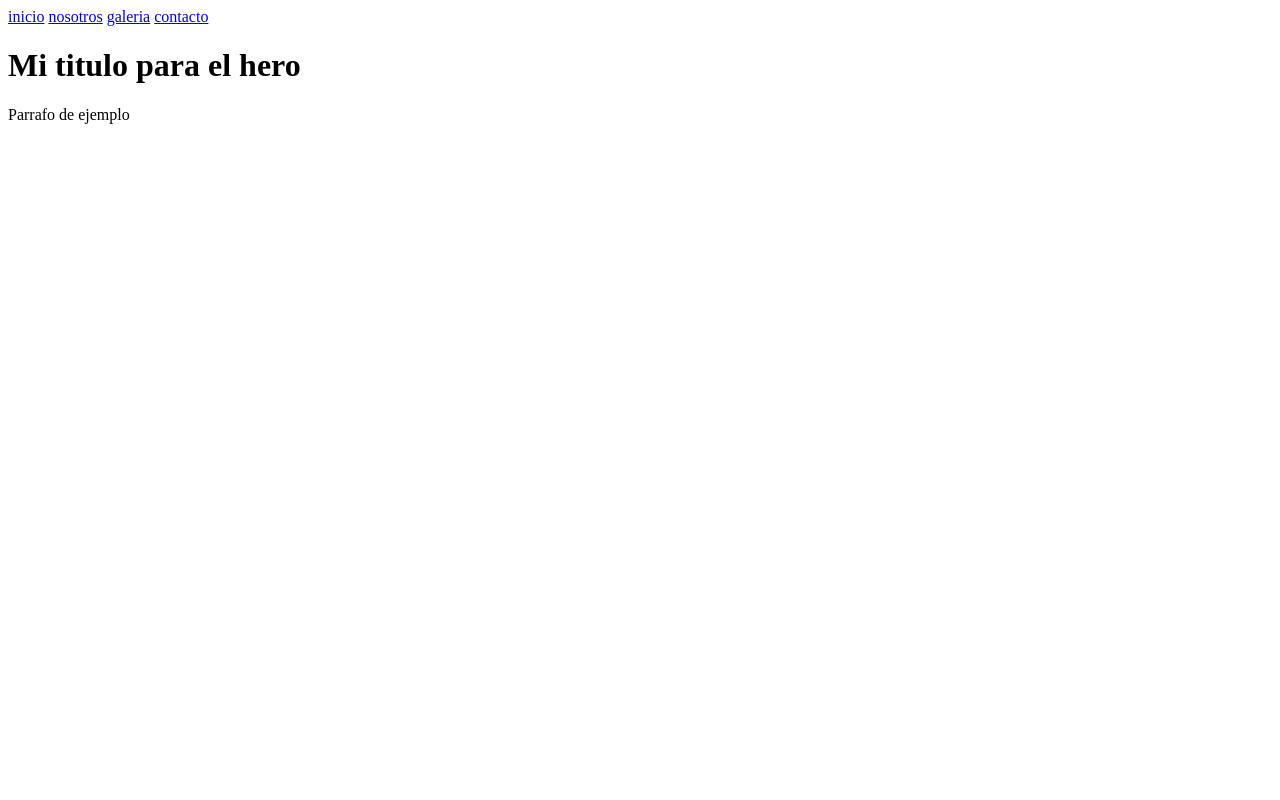
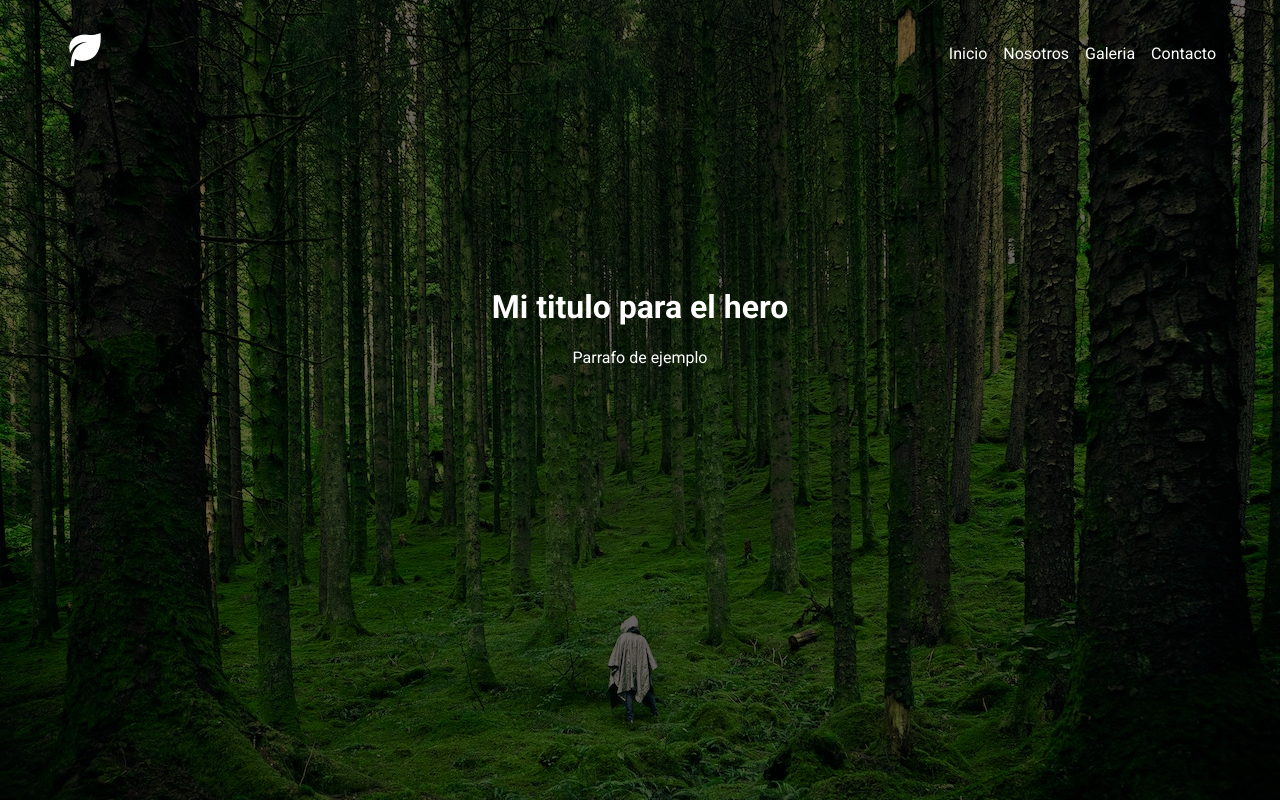
Before and after one commit to manueldavid95/carpeta-de-practicas, a plain HTML site: page 01-hero/index.html in a window 1280 px wide. Drawn offline with nearby package versions, Linux system fonts and the light colour scheme.

Commit message:
ultimos estilos para la carpeta 01-hero

```diff
--- a/01-hero/css/estilos.css
+++ b/01-hero/css/estilos.css
@@ -0,0 +1,101 @@
+html {
+  font-size: 62.5%;
+  box-sizing: border-box;
+}
+
+*,
+*::after,
+*::before {
+  box-sizing: inherit;
+}
+
+body {
+  font-family: "Roboto", sans-serif;
+  font-size: 1.6rem;
+  margin: 0;
+}
+
+.contenedor {
+  width: 90%;
+  max-width: 120rem;
+  margin: 0 auto;
+}
+
+.hero {
+  position: relative;
+  width: 100%;
+  min-height: 100vh;
+  background-image: url(../img/hero.jpg);
+  background-size: cover;
+  background-position: center;
+}
+
+.hero::before {
+  content: "";
+  position: absolute;
+  top: 0;
+  right: 0;
+  bottom: 0;
+  left: 0;
+  opacity: 0.6;
+  background-color: black;
+}
+
+.hero__contenido {
+  min-height: inherit;
+  position: relative;
+  display: grid;
+  grid-template-rows: 1fr 2fr;
+}
+
+.header {
+  padding-top: 3rem;
+  align-self: start;
+  display: flex;
+  flex-direction: column;
+  align-items: center;
+}
+
+@media (min-width: 768px) {
+  .header {
+    flex-direction: row;
+    justify-content: space-between;
+  }
+}
+
+.logo {
+  font-size: 4rem;
+  color: #fff;
+}
+
+.nav {
+  display: flex;
+  flex-direction: column;
+  align-items: center;
+  justify-content: center;
+  gap: 1.6rem;
+}
+
+@media (min-width: 768px) {
+  .nav {
+    flex-direction: row;
+  }
+}
+
+.nav__a {
+  color: #fff;
+  text-decoration: none;
+  text-transform: capitalize;
+}
+
+.hero__textos {
+  padding-top: 3rem;
+  color: #fff;
+}
+
+@media (min-width: 768px) {
+  .hero__textos {
+    padding: 0;
+    text-align: center;
+  }
+}
--- a/01-hero/index.html
+++ b/01-hero/index.html
@@ -5,13 +5,27 @@
     <meta http-equiv="X-UA-Compatible" content="IE=edge" />
     <meta name="viewport" content="width=device-width, initial-scale=1.0" />
     <title>Practicano ~~ Hero</title>
+    <link rel="preconnect" href="https://fonts.googleapis.com" />
+    <link rel="preconnect" href="https://fonts.gstatic.com" crossorigin />
+    <link
+      href="https://fonts.googleapis.com/css2?family=Roboto:wght@400;700;900&display=swap"
+      rel="stylesheet"
+    />
+    <link
+      href="https://unpkg.com/boxicons@2.1.4/css/boxicons.min.css"
+      rel="stylesheet"
+    />
+
     <link rel="stylesheet" href="css/estilos.css" />
   </head>
   <body>
     <!-- hero -->
     <div class="hero">
+      <div class="hero__contenido">
         <header class="header contenedor">
-        <div class="logo"></div>
+          <div class="logo">
+            <i class="bx bxs-leaf"></i>
+          </div>
 
           <nav class="nav">
             <a href="#" class="nav__a">inicio</a>
@@ -21,9 +35,10 @@
           </nav>
         </header>
 
-      <div class="hero__textos">
+        <div class="hero__textos contenedor">
           <h1>Mi titulo para el hero</h1>
           <p>Parrafo de ejemplo</p>
+        </div>
       </div>
     </div>
     <!-- hero -->
```
Lines whose indentation alone changed are shown as unchanged.
